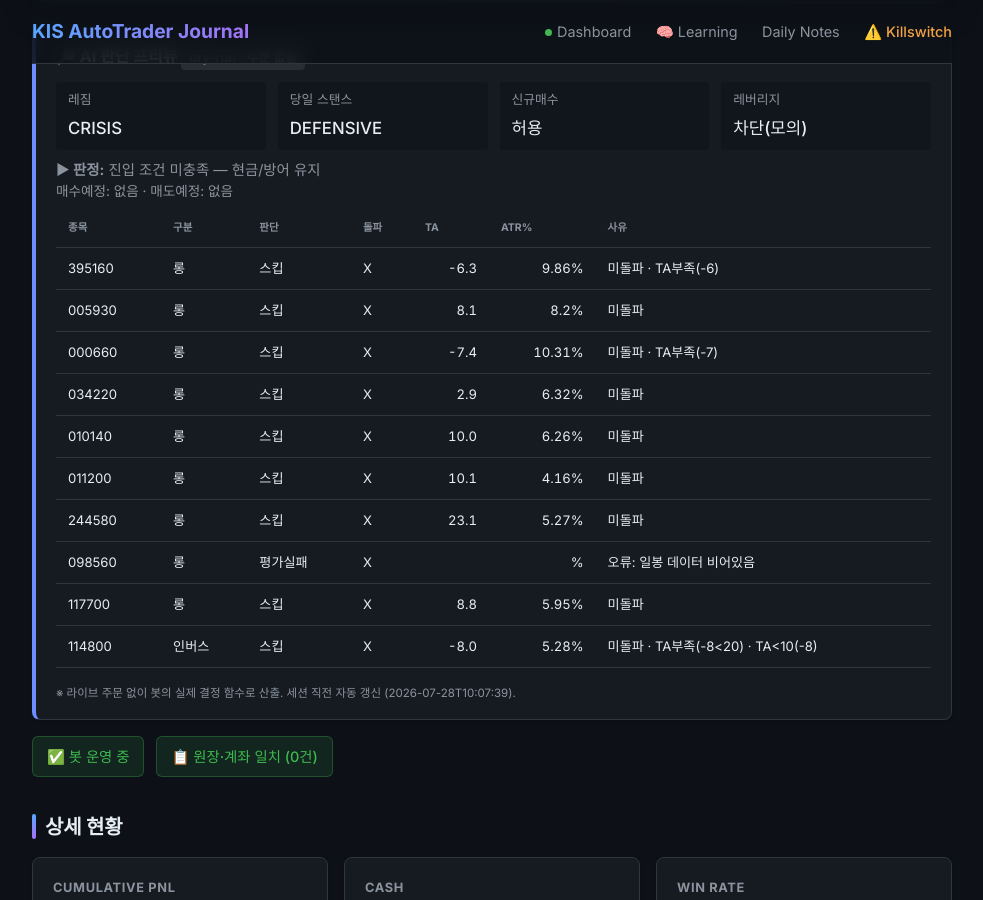
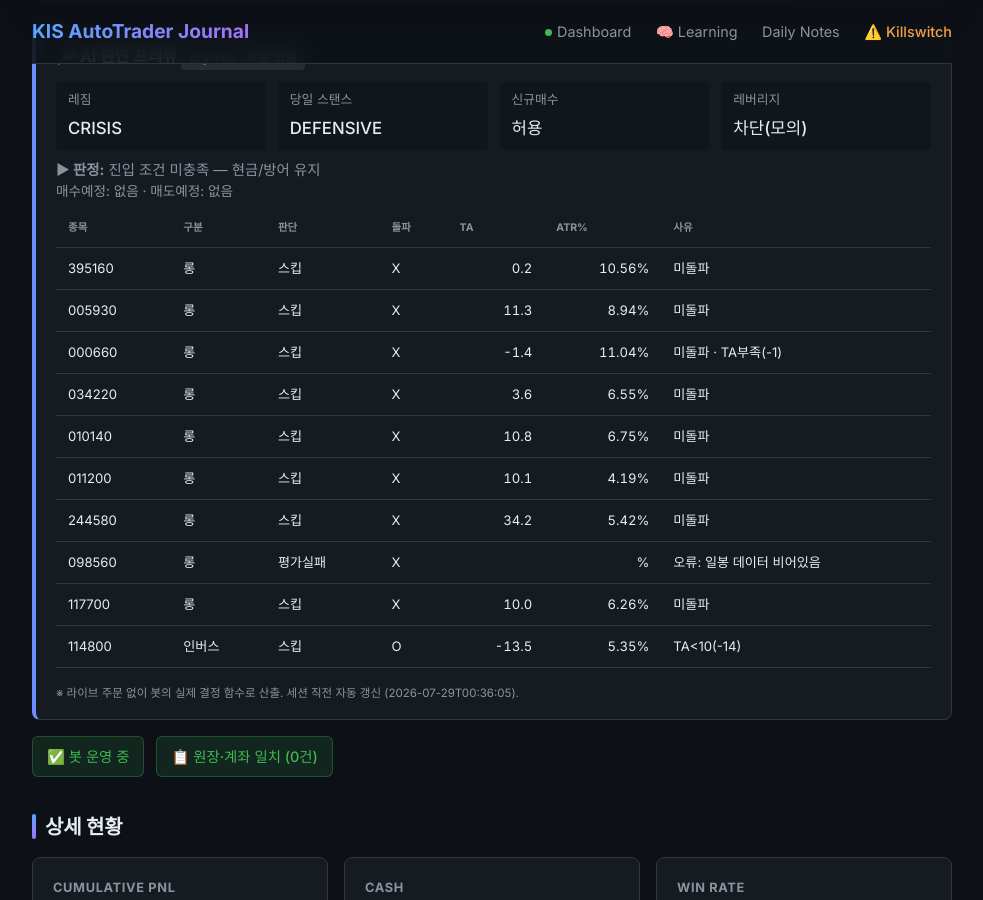
Before and after one commit to BudongJW/kis-trading-journal, a Jekyll site: the page built from index.html, in a window 1280 px wide and 900 px high, scrolled down 351 px. Shown: the whole window, without its empty margins (148-1131 px from the left). Built offline with Jekyll 4.4.1, drawn with Linux system fonts in a browser that asks for light colours; nearby versions of some CDN libraries.

Commit message:
auto: dry-run preview 07-28 15:36Z

```diff
--- a/_data/dry_run.json
+++ b/_data/dry_run.json
@@ -1,10 +1,10 @@
 {
-  "generated_at": "2026-07-28T10:07:39",
+  "generated_at": "2026-07-29T00:36:05",
   "mode": "DRY-RUN (읽기 전용, 주문 없음)",
   "market": {
     "regime": "CRISIS",
     "regime_blind": false,
-    "regime_detail": "카나리아 1/2 음전환 | ⚡급락 트리거 CRISIS → CAUTION에서 CRISIS 격상 (급락 CRISIS (1일 -8.3%, 3일 -12.8%))",
+    "regime_detail": "카나리아 1/2 음전환 | ⚡급락 트리거 CRISIS → CAUTION에서 CRISIS 격상 (급락 CRISIS (1일 -11.2%, 3일 -15.5%))",
     "day_stance": "DEFENSIVE",
     "day_stance_forced": false,
     "briefing": "오늘 스탠스 방어(DEFENSIVE) · 레짐 CRISIS·신뢰도 31% · 美 오버나이트 neutral(-0.2%) · 예산 25%·최대 1종목·허용 인버스",
@@ -17,37 +17,27 @@
   },
   "account": {
     "cash": 23120,
-    "holdings_readable": {
-      "114800": 18
-    }
+    "holdings_readable": "없음/조회실패"
   },
-  "holdings_risk": [
-    {
-      "symbol": "114800",
-      "qty": 18,
-      "price": 1208,
-      "would_sell": false,
-      "reason": ""
-    }
-  ],
+  "holdings_risk": [],
   "entry_candidates": [
     {
       "symbol": "395160",
       "type": "롱",
       "decision": "스킵",
       "breakout": false,
-      "ta": -6.3,
-      "atr_pct": 9.86,
+      "ta": 0.2,
+      "atr_pct": 10.56,
       "fee_gate_ok": true,
-      "why_skip": "미돌파 · TA부족(-6)"
+      "why_skip": "미돌파"
     },
     {
       "symbol": "005930",
       "type": "롱",
       "decision": "스킵",
       "breakout": false,
-      "ta": 8.1,
-      "atr_pct": 8.2,
+      "ta": 11.3,
+      "atr_pct": 8.94,
       "fee_gate_ok": true,
       "why_skip": "미돌파"
     },
@@ -56,18 +46,18 @@
       "type": "롱",
       "decision": "스킵",
       "breakout": false,
-      "ta": -7.4,
-      "atr_pct": 10.31,
+      "ta": -1.4,
+      "atr_pct": 11.04,
       "fee_gate_ok": true,
-      "why_skip": "미돌파 · TA부족(-7)"
+      "why_skip": "미돌파 · TA부족(-1)"
     },
     {
       "symbol": "034220",
       "type": "롱",
       "decision": "스킵",
       "breakout": false,
-      "ta": 2.9,
-      "atr_pct": 6.32,
+      "ta": 3.6,
+      "atr_pct": 6.55,
       "fee_gate_ok": true,
       "why_skip": "미돌파"
     },
@@ -76,8 +66,8 @@
       "type": "롱",
       "decision": "스킵",
       "breakout": false,
-      "ta": 10.0,
-      "atr_pct": 6.26,
+      "ta": 10.8,
+      "atr_pct": 6.75,
       "fee_gate_ok": true,
       "why_skip": "미돌파"
     },
@@ -87,7 +77,7 @@
       "decision": "스킵",
       "breakout": false,
       "ta": 10.1,
-      "atr_pct": 4.16,
+      "atr_pct": 4.19,
       "fee_gate_ok": true,
       "why_skip": "미돌파"
     },
@@ -96,8 +86,8 @@
       "type": "롱",
       "decision": "스킵",
       "breakout": false,
-      "ta": 23.1,
-      "atr_pct": 5.27,
+      "ta": 34.2,
+      "atr_pct": 5.42,
       "fee_gate_ok": true,
       "why_skip": "미돌파"
     },
@@ -112,8 +102,8 @@
       "type": "롱",
       "decision": "스킵",
       "breakout": false,
-      "ta": 8.8,
-      "atr_pct": 5.95,
+      "ta": 10.0,
+      "atr_pct": 6.26,
       "fee_gate_ok": true,
       "why_skip": "미돌파"
     },
@@ -122,16 +112,16 @@
       "type": "인버스",
       "entry_via": "-",
       "decision": "스킵",
-      "breakout": false,
-      "ta": -8.0,
-      "atr_pct": 5.28,
+      "breakout": true,
+      "ta": -13.5,
+      "atr_pct": 5.35,
       "fee_gate_ok": true,
-      "why_skip": "미돌파 · TA부족(-8<20) · TA<10(-8)"
+      "why_skip": "TA<10(-14)"
     }
   ],
   "gap_recovery": {
     "enabled_live": true,
-    "now_kst": "10:08",
+    "now_kst": "00:36",
     "window": "09:00~09:20",
     "candidates": [
       {
@@ -139,7 +129,7 @@
         "name": "KODEX 미국나스닥100TR",
         "decision": "스킵",
         "gap_open_pct": -8.19,
-        "intraday_pct": -3.33,
+        "intraday_pct": -7.14,
         "in_window": false,
         "reason": "CRISIS 레짐 제외"
       },
@@ -148,7 +138,7 @@
         "name": "삼성전자",
         "decision": "스킵",
         "gap_open_pct": -6.1,
-        "intraday_pct": -3.46,
+        "intraday_pct": -7.76,
         "in_window": false,
         "reason": "CRISIS 레짐 제외"
       },
@@ -157,7 +147,7 @@
         "name": "SK하이닉스",
         "decision": "스킵",
         "gap_open_pct": -8.48,
-        "intraday_pct": -2.53,
+        "intraday_pct": -6.74,
         "in_window": false,
         "reason": "CRISIS 레짐 제외"
       },
@@ -166,7 +156,7 @@
         "name": "LG디스플레이",
         "decision": "스킵",
         "gap_open_pct": -2.8,
-        "intraday_pct": -2.98,
+        "intraday_pct": -4.15,
         "in_window": false,
         "reason": "CRISIS 레짐 제외"
       },
@@ -175,7 +165,7 @@
         "name": "삼성중공업",
         "decision": "스킵",
         "gap_open_pct": -3.53,
-        "intraday_pct": -3.2,
+        "intraday_pct": -5.26,
         "in_window": false,
         "reason": "CRISIS 레짐 제외"
       },
@@ -184,7 +174,7 @@
         "name": "HMM",
         "decision": "스킵",
         "gap_open_pct": -2.18,
-        "intraday_pct": -0.74,
+        "intraday_pct": -0.99,
         "in_window": false,
         "reason": "CRISIS 레짐 제외"
       },
@@ -193,7 +183,7 @@
         "name": "KODEX 바이오",
         "decision": "스킵",
         "gap_open_pct": -2.39,
-        "intraday_pct": -1.87,
+        "intraday_pct": -2.13,
         "in_window": false,
         "reason": "CRISIS 레짐 제외"
       },
@@ -211,7 +201,7 @@
         "name": "KODEX 철강",
         "decision": "스킵",
         "gap_open_pct": -3.77,
-        "intraday_pct": -3.17,
+        "intraday_pct": -5.25,
         "in_window": false,
         "reason": "CRISIS 레짐 제외"
       }
@@ -219,17 +209,17 @@
   },
   "morning_momentum": {
     "enabled_live": true,
-    "now_kst": "10:08",
+    "now_kst": "00:36",
     "window": "09:00~14:00",
     "up_th": 0.6,
     "down_th": 0.6,
     "benchmark": "069500",
-    "direction": "inverse",
-    "in_window": true,
-    "move_pct": -8.33,
-    "intraday_pct": -2.75,
-    "would_enter": true,
-    "reason": "하락 아침추세 (전일대비 -8.33%, 시가대비 -2.75%)"
+    "direction": "none",
+    "in_window": false,
+    "move_pct": -11.19,
+    "intraday_pct": -5.79,
+    "would_enter": false,
+    "reason": "윈도 밖(00:36∉09:00~14:00)"
   },
   "us_entry_candidates": [
     {
@@ -246,27 +236,27 @@
       "type": "long",
       "decision": "스킵",
       "breakout": false,
-      "ta": -3.7,
-      "atr_pct": 1.05,
-      "why_skip": "미돌파 · TA부족(-4)"
+      "ta": 8.1,
+      "atr_pct": 1.06,
+      "why_skip": "미돌파 · TA부족(+8)"
     },
     {
       "symbol": "XLF",
       "type": "long",
       "decision": "스킵",
-      "breakout": false,
-      "ta": -2.9,
-      "atr_pct": 1.13,
-      "why_skip": "미돌파 · TA부족(-3)"
+      "breakout": true,
+      "ta": -27.5,
+      "atr_pct": 1.11,
+      "why_skip": "TA부족(-28)"
     },
     {
       "symbol": "SH",
       "type": "inverse",
       "decision": "스킵",
-      "breakout": true,
-      "ta": 1.3,
+      "breakout": false,
+      "ta": -5.5,
       "atr_pct": 0.83,
-      "why_skip": "TA부족(+1)"
+      "why_skip": "미돌파 · TA부족(-6)"
     },
     {
       "symbol": "PSQ",
@@ -279,18 +269,18 @@
       "type": "defensive",
       "decision": "스킵",
       "breakout": false,
-      "ta": -1.0,
-      "atr_pct": 0.47,
-      "why_skip": "미돌파 · TA부족(-1) · 수수료게이트"
+      "ta": -4.2,
+      "atr_pct": 0.45,
+      "why_skip": "미돌파 · TA부족(-4) · 수수료게이트"
     },
     {
       "symbol": "SHY",
       "type": "defensive",
       "decision": "스킵",
-      "breakout": false,
-      "ta": 7.2,
-      "atr_pct": 0.08,
-      "why_skip": "미돌파 · TA부족(+7) · 수수료게이트"
+      "breakout": true,
+      "ta": -7.9,
+      "atr_pct": 0.07,
+      "why_skip": "TA부족(-8) · 수수료게이트"
     }
   ],
   "us_summary": {
```
